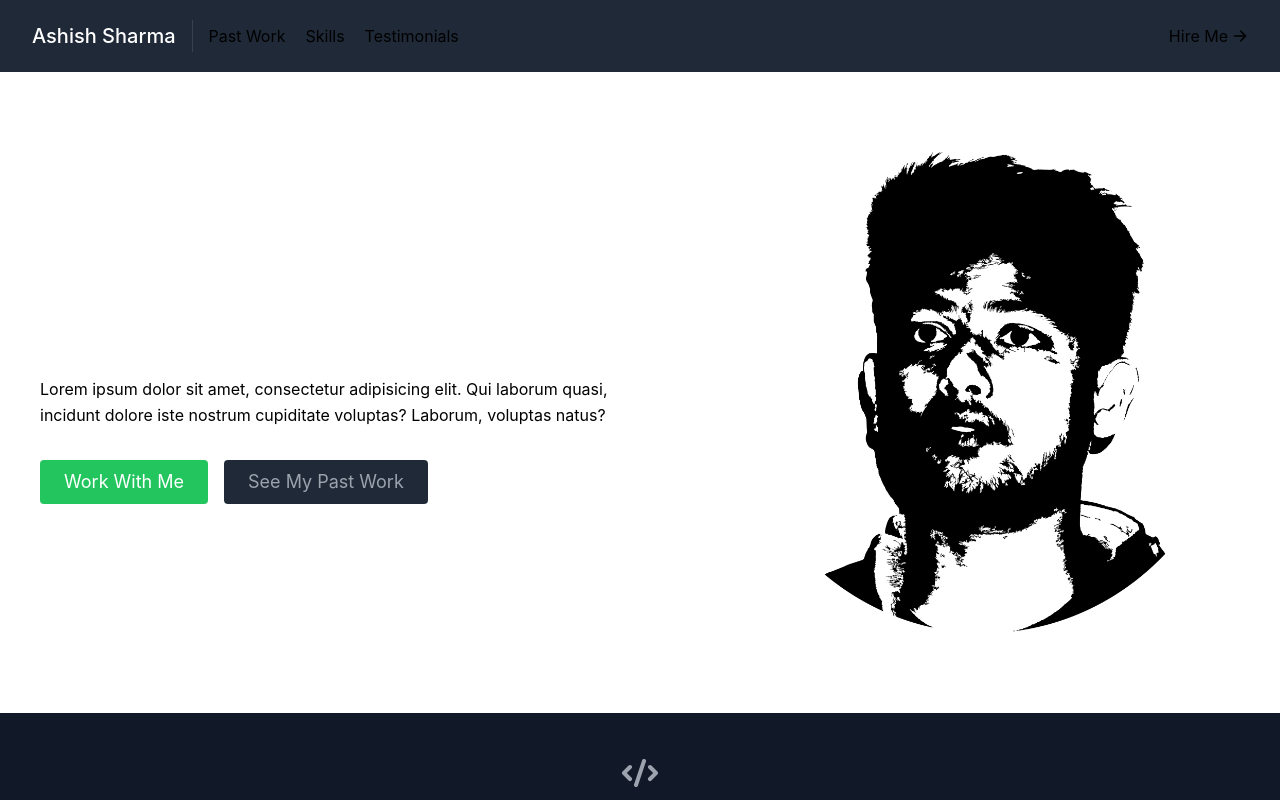
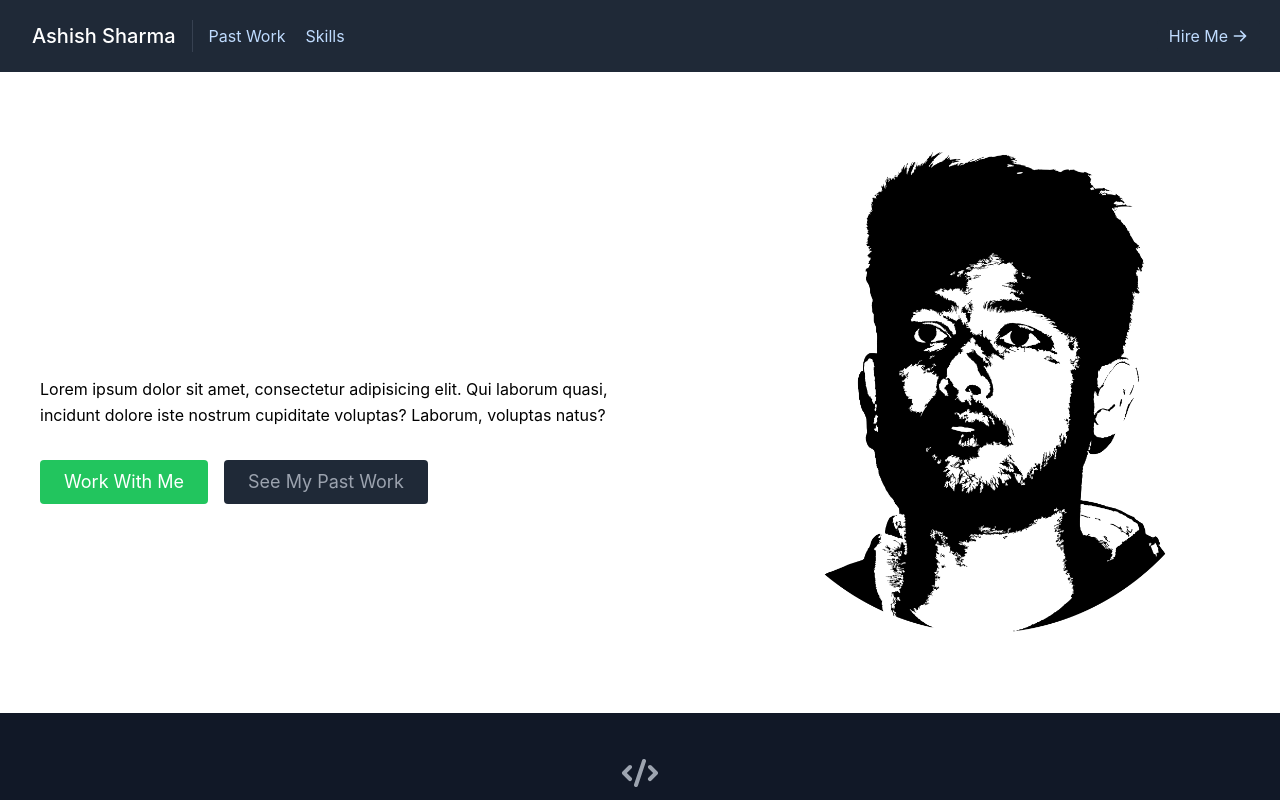
Before and after one commit to ashisheeSoft/PortFolio, a React (Create React App) app: page / in a window 1280 px wide. Shown: the top 800 px of the page. Built offline with nearby package versions, Linux system fonts and the light colour scheme.

Commit message:
navbar changes

```diff
--- a/src/component/Navbar.js
+++ b/src/component/Navbar.js
@@ -11,19 +11,16 @@ export default function Navbar() {
           </a>
         </a>
         <nav className="md:mr-auto md:ml-4 md:py-1 md:pl-4 md:border-l md:border-gray-700	flex flex-wrap items-center text-base justify-center">
-          <a href="#projects" className="mr-5 hover:text-white">
+          <a href="#projects" className="text-blue-200 mr-5 hover:text-white">
             Past Work
           </a>
-          <a href="#skills" className="mr-5 hover:text-white">
+          <a href="#skills" className=" text-blue-200 mr-5 hover:text-white">
             Skills
-          </a>
-          <a href="#testimonials" className="mr-5 hover:text-white">
-            Testimonials
           </a>
         </nav>
         <a
           href="#contact"
-          className="inline-flex items-center bg-gray-800 border-0 py-1 px-3 focus:outline-none hover:bg-gray-700 rounded text-base mt-4 md:mt-0">
+          className=" text-blue-200 inline-flex items-center bg-gray-800 border-0 py-1 px-3 focus:outline-none hover:bg-gray-700 rounded text-base mt-4 md:mt-0">
           Hire Me
           <ArrowRightIcon className="w-4 h-4 ml-1" />
         </a>
```
